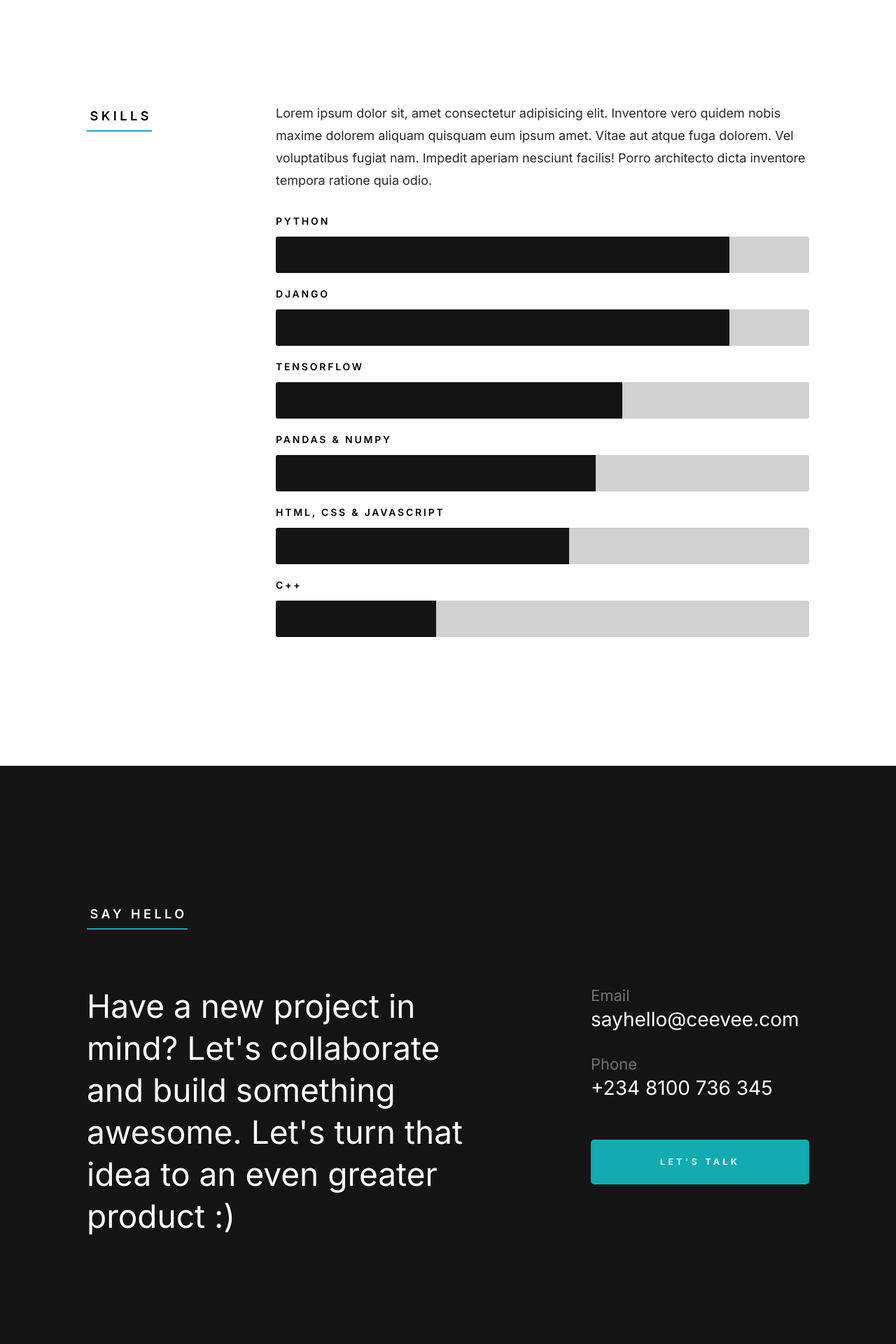
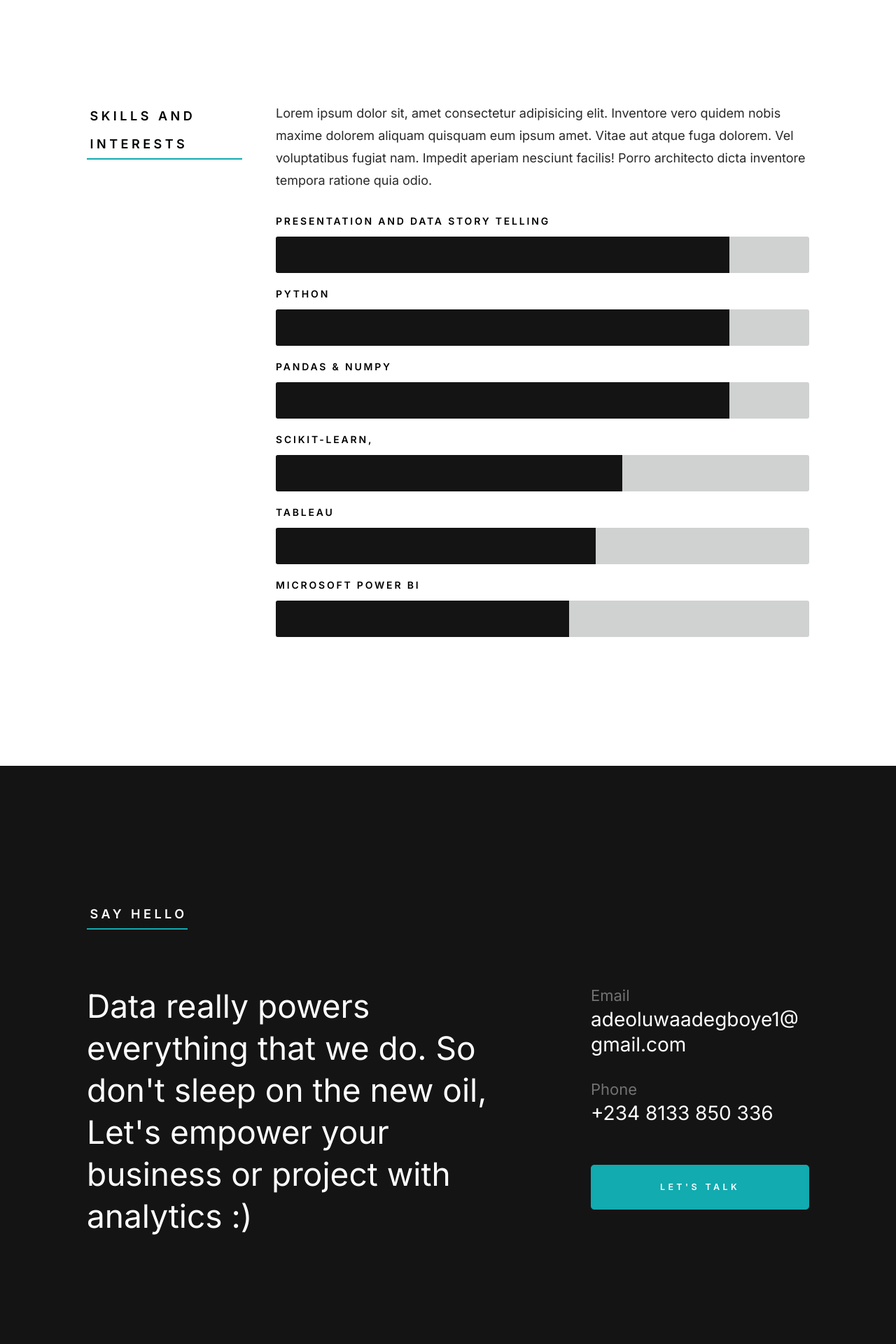
Before and after one commit to AdeoluAdegboye/portfolio, a Django app: page / in a window 1280 px wide. Shown: the part 1839-3759 px from the top of the page at 70% size. Run offline with Django 4.2, Linux system fonts and the light colour scheme; data that the repository does not hold is empty; some libraries are stand-ins or nearby versions.

Commit message:
Newest update

```diff
--- a/main/templates/index.html
+++ b/main/templates/index.html
@@ -220,7 +220,7 @@
 
         <div class="row s-resume__section">
             <div class="column large-3 tab-12">
-                <h3 class="section-header-allcaps">Skills</h3>
+                <h3 class="section-header-allcaps">Skills and Interests</h3>
             </div>
             <div class="column large-9 tab-12">
                 <div class="resume-block">
@@ -235,28 +235,29 @@
                     <ul class="skill-bars-fat">
                         <li>
                         <div class="progress percent85"></div>
+                        <strong>Presentation and Data Story telling</strong>
+                        </li>
+                        <li>
+                        <div class="progress percent85"></div>
                         <strong>Python</strong>
                         </li>
                         <li>
                         <div class="progress percent85"></div>
-                        <strong>Django</strong>
+                        <strong>Pandas & Numpy</strong>
                         </li>
                         <li>
                         <div class="progress percent65"></div>
-                        <strong>TensorFlow</strong>
+                        <strong>Scikit-learn,</strong>
                         </li>
                         <li>
                         <div class="progress percent60"></div>
-                        <strong>Pandas & Numpy</strong>
+                        <strong>Tableau</strong>
                         </li>
                         <li>
                         <div class="progress percent55"></div>
-                        <strong>Html, Css & Javascript</strong>
+                        <strong>Microsoft Power BI</strong>
                         </li>
-                        <li>
-                        <div class="progress percent30"></div>
-                        <strong>C++</strong>
-                        </li>
+
                     </ul>
 
                 </div> <!-- end resume-block -->
@@ -405,8 +406,9 @@
             <div class="column large-7 medium-12">
 
                 <h4 class="huge-text">
-                Have a new project in mind? Let's collaborate and build something awesome.
-                Let's turn that idea to an even greater product :)
+                Data really powers everything that we do.
+                So don't sleep on the new oil,
+                Let's empower your business or project with analytics :)
                 </h4>
 
             </div>
@@ -420,7 +422,7 @@
                                 Email
                             </h5>
                             <p class="contact-block__content">
-                                <a class="mailtoui" href="mailto:sayhello@ceevee.com">sayhello@ceevee.com</a>
+                                <a class="mailtoui" href="mailto:sayhello@ceevee.com">adeoluwaadegboye1@gmail.com</a>
                             </p>
                         </div> <!-- end contact-block -->
                     </div>
@@ -430,13 +432,13 @@
                                 Phone
                             </h5>
                             <p class="contact-block__content">
-                                <a href="tel:+1975432345">+234 8100 736 345</a>
+                                <a href="tel:+1975432345">+234 8133 850 336</a>
                             </p>
                         </div> <!-- end contact-block -->
                     </div>
 
                     <div class="column large-12">
-                        <a href="mailto:sayhello@ceevee.com" class="mailtoui btn btn--primary h-full-width">Let's Talk</a>
+                        <a href="mailto: sayhello@ceevee.com" class="mailtoui btn btn--primary h-full-width">Let's Talk</a>
                     </div>
                 </div> <!-- end contact-infos -->
 
```
